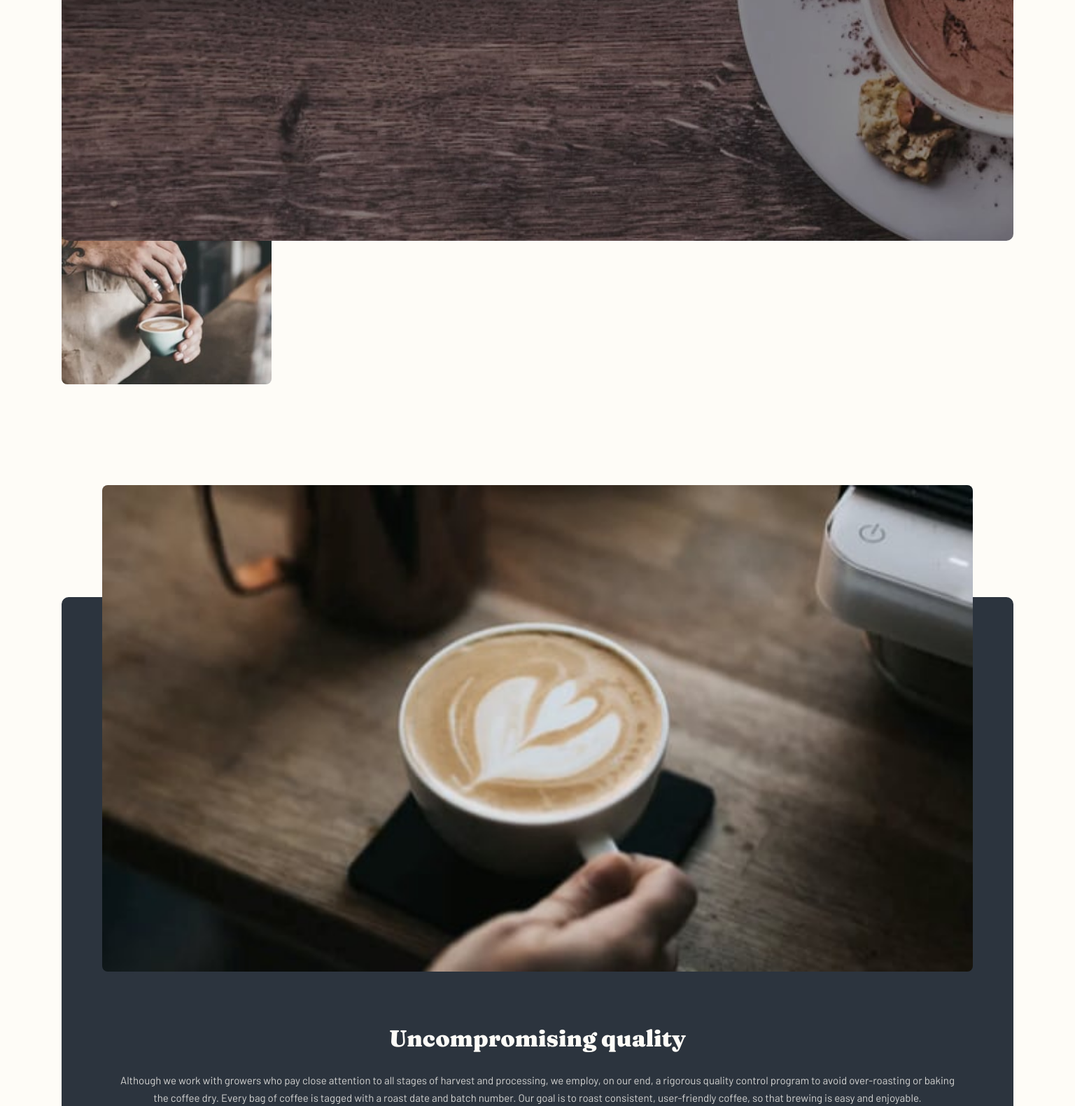
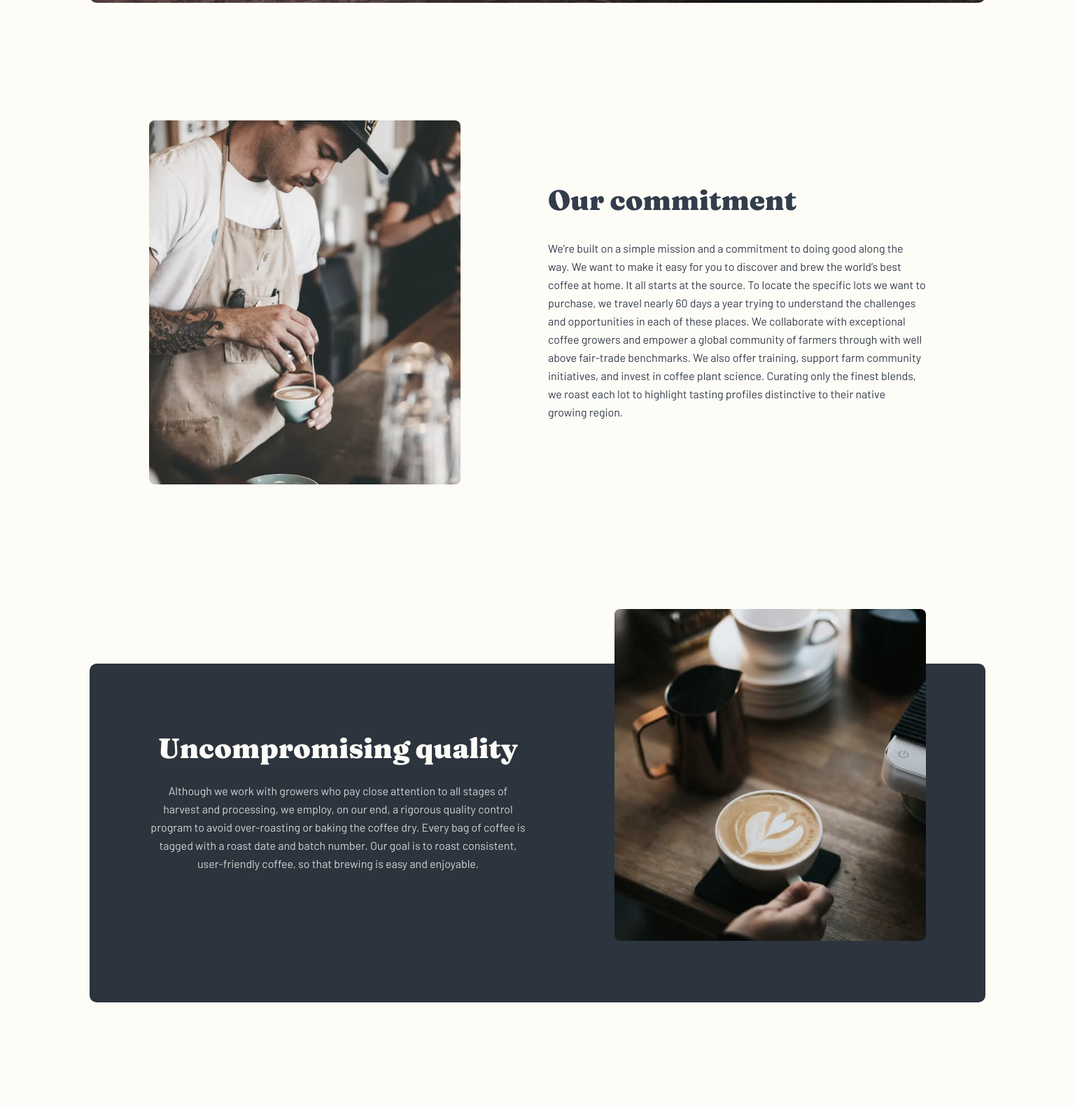
Before and after one commit to erwinruiz/coffeeroasters-subscription-site, a React (Create React App) app: page /about-us in a window 1536 px wide. Shown: the part 560-2140 px from the top of the page at 70% size. Built offline with nearby package versions, Linux system fonts and the light colour scheme.

Commit message:
Make 'About us' page responsive for desktop design (1440 px)

```diff
--- a/src/Components/OurHeadquarters.module.css
+++ b/src/Components/OurHeadquarters.module.css
@@ -42,3 +42,17 @@
     margin-bottom: 2.1rem;
   }
 }
+
+/* Desktop */
+@media (min-width: 1024px) {
+  .container {
+    padding: 0 8.5rem;
+  }
+  .headquarters-container {
+    column-gap: 14rem;
+  }
+  .headquarter h3 {
+    font-size: 3.2rem;
+    margin-bottom: 2.4rem;
+  }
+}
--- a/src/Pages/AboutUs.module.css
+++ b/src/Pages/AboutUs.module.css
@@ -11,6 +11,9 @@
   z-index: 1;
 }
 .hero-tablet {
+  display: none;
+}
+.hero-desktop {
   display: none;
 }
 .text-content {
@@ -40,7 +43,8 @@
   border-radius: 0.8rem;
   margin-bottom: 4.8rem;
 }
-.commitment .tablet {
+.commitment .tablet,
+.commitment .desktop {
   display: none;
 }
 .commitment h2 {
@@ -67,7 +71,8 @@
   margin-top: -7.8rem;
   margin-bottom: 6.4rem;
 }
-.uncompromising-quality .tablet {
+.uncompromising-quality .tablet,
+.uncompromising-quality .desktop {
   display: none;
 }
 .uncompromising-quality h3 {
@@ -135,7 +140,7 @@
   .uncompromising-quality .tablet {
     display: initial;
   }
-  .uncompromising-quality img {
+  .uncompromising-quality .tablet {
     margin-top: -16rem;
   }
   .uncompromising-quality h3 {
@@ -146,3 +151,85 @@
     padding: 0 1.7rem;
   }
 }
+
+/* Desktop */
+@media (min-width: 1024px) {
+  .hero-tablet {
+    display: none;
+  }
+  .hero-desktop {
+    display: initial;
+  }
+  .text-content {
+    padding: 10rem 50% 0 5.8rem;
+  }
+  .commitment {
+    padding: 0 8.5rem;
+  }
+  .commitment .tablet {
+    display: none;
+  }
+  .commitment .desktop {
+    display: initial;
+    width: 40%;
+  }
+  .commitment {
+    align-items: center;
+  }
+  .commitment h2 {
+    margin-top: 0;
+    margin-bottom: 3.2rem;
+  }
+  .uncompromising-quality {
+    display: flex;
+    flex-direction: row-reverse;
+    align-items: center;
+    column-gap: 7rem;
+    padding-top: 2rem;
+  }
+  .uncompromising-quality .tablet {
+    display: none;
+  }
+  .uncompromising-quality .desktop {
+    display: initial;
+    margin-bottom: 0;
+    width: 40%;
+  }
+  .uncompromising-quality p {
+    padding: 0;
+  }
+}
+
+@media (min-width: 1440px) {
+  .container {
+    padding: 0 8rem;
+  }
+  .text-content {
+    padding: 13.7rem 75.9rem 0 8.5rem;
+    margin-bottom: 30.5rem;
+  }
+  .commitment {
+    column-gap: 12.5rem;
+    margin-bottom: 25.6rem;
+  }
+  .uncompromising-quality {
+    column-gap: 12.5rem;
+    padding: 0 8.5rem 8.8rem;
+  }
+  .commitment .desktop,
+  .uncompromising-quality .desktop {
+    width: 100%;
+  }
+  .text-content h1,
+  .commitment h2,
+  .uncompromising-quality h3 {
+    font-size: 4rem;
+    line-height: 4.8rem;
+  }
+  .text-content p,
+  .commitment p,
+  .uncompromising-quality p {
+    font-size: 1.6rem;
+    line-height: 2.6rem;
+  }
+}
--- a/src/Pages/AboutUs.tsx
+++ b/src/Pages/AboutUs.tsx
@@ -13,6 +13,11 @@ function AboutUs() {
         <img
           className={`${classes.hero} ${classes["hero-tablet"]}`}
           src="./assets/about/tablet/image-hero-whitecup.jpg"
+          alt="whitecup"
+        />
+        <img
+          className={`${classes.hero} ${classes["hero-desktop"]}`}
+          src="./assets/about/desktop/image-hero-whitecup.jpg"
           alt="whitecup"
         />
       </div>
@@ -36,6 +41,11 @@ function AboutUs() {
           src="./assets/about/tablet/image-commitment.jpg"
           alt="commitment"
         />
+        <img
+          className={classes.desktop}
+          src="./assets/about/desktop/image-commitment.jpg"
+          alt="commitment"
+        />
         <div>
           <h2>Our commitment</h2>
           <p>
@@ -54,17 +64,32 @@ function AboutUs() {
         </div>
       </div>
       <div className={classes["uncompromising-quality"]}>
-        <img className={classes.mobile} src="./assets/about/mobile/image-quality.jpg" alt="commitment" />
-        <img className={classes.tablet} src="./assets/about/tablet/image-quality.jpg" alt="commitment" />
-        <h3>Uncompromising quality</h3>
-        <p>
-          Although we work with growers who pay close attention to all stages of
-          harvest and processing, we employ, on our end, a rigorous quality
-          control program to avoid over-roasting or baking the coffee dry. Every
-          bag of coffee is tagged with a roast date and batch number. Our goal
-          is to roast consistent, user-friendly coffee, so that brewing is easy
-          and enjoyable.
-        </p>
+        <img
+          className={classes.mobile}
+          src="./assets/about/mobile/image-quality.jpg"
+          alt="commitment"
+        />
+        <img
+          className={classes.tablet}
+          src="./assets/about/tablet/image-quality.jpg"
+          alt="commitment"
+        />
+        <img
+          className={classes.desktop}
+          src="./assets/about/desktop/image-quality.jpg"
+          alt="commitment"
+        />
+        <div className={classes.text}>
+          <h3>Uncompromising quality</h3>
+          <p>
+            Although we work with growers who pay close attention to all stages
+            of harvest and processing, we employ, on our end, a rigorous quality
+            control program to avoid over-roasting or baking the coffee dry.
+            Every bag of coffee is tagged with a roast date and batch number.
+            Our goal is to roast consistent, user-friendly coffee, so that
+            brewing is easy and enjoyable.
+          </p>
+        </div>
       </div>
       <OurHeadquarters />
     </section>
```
